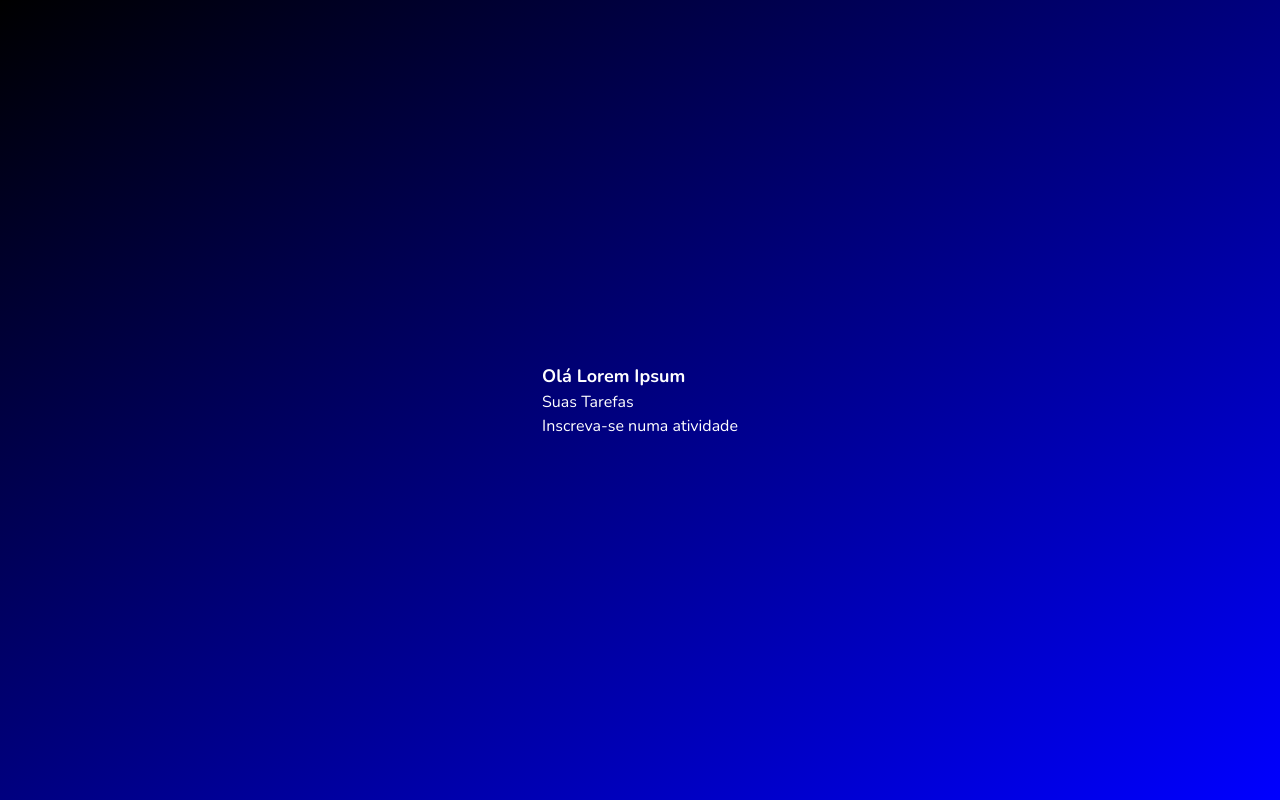
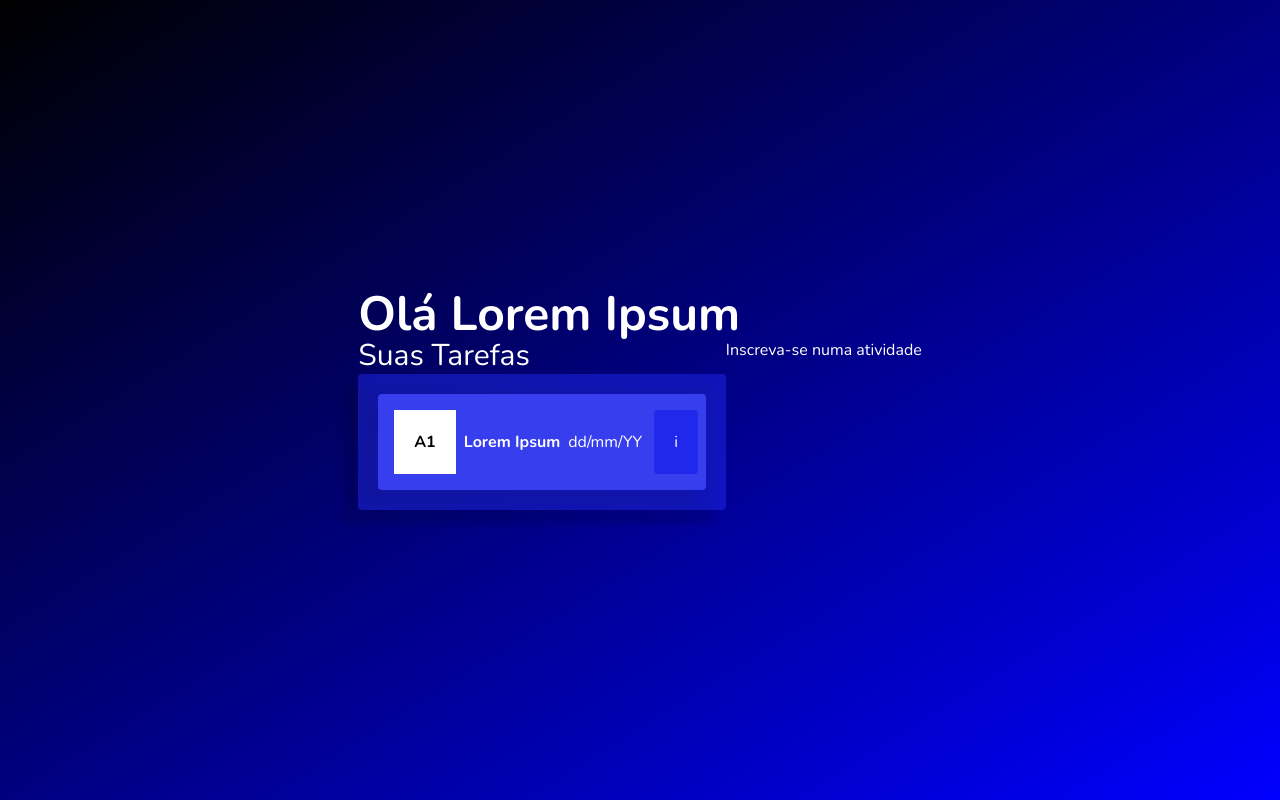
Before and after one commit to JoaoVictor-FA/Projeto-Eng-soft, a React (Vite) app in the folder frontend-engsoft/: page /Student in a window 1280 px wide. Built offline with nearby package versions, Linux system fonts and the light colour scheme.

Commit message:
Starting card component

```diff
--- /dev/null
+++ b/frontend-engsoft/src/components/Card.tsx
@@ -0,0 +1,16 @@
+export default function Card() {
+  return (
+    <article className="flex items-center justify-between p-2 rounded bg-blue-secondary">
+      <div className="flex justify-center items-center gap-2 p-2 ">
+        <div className="p-5 bg-white ">
+          <h3 className="font-bold text-black">A1</h3>
+        </div>
+        <h4  className="font-bold">Lorem Ipsum</h4>
+      </div>
+      <div className="flex justify-center items-center gap-3">
+        <p>dd/mm/YY</p>
+        <button className="bg-blue-main p-5 rounded">i</button>
+      </div>
+    </article>
+  )
+}
--- a/frontend-engsoft/src/pages/StudentHome.tsx
+++ b/frontend-engsoft/src/pages/StudentHome.tsx
@@ -1,16 +1,19 @@
+import Card from "../components/Card";
+
 export default function StudentHome() {
   return (
     <main className="text-white">
-      <h1 className="font-bold text-lg">Olá Lorem Ipsum</h1>
-      <section>
-        <h3>Suas Tarefas</h3>
+      <h1 className="font-bold text-5xl">Olá Lorem Ipsum</h1>
+      <section className="flex justify-between">
+        <aside >
+          <h3 className="text-3xl">Suas Tarefas</h3>
+          <div className="bg-blue-main bg-opacity-50 p-5 rounded drop-shadow-lg">
+            <Card />
+          </div>
+        </aside>
         <div>
-
+          <h3>Inscreva-se numa atividade</h3>
         </div>
-      </section>
-
-      <section>
-        <h3>Inscreva-se numa atividade</h3>
       </section>
     </main>
   )
--- a/frontend-engsoft/tailwind.config.cjs
+++ b/frontend-engsoft/tailwind.config.cjs
@@ -2,7 +2,11 @@
 module.exports = {
   content: ["./index.html", "./src/**/*.{js,ts,jsx,tsx}"],
   theme: {
-    extend: {},
+    extend: {
+      dropShadow: {
+        'lg': '-14px 14px 3px rgba(0,0,0, 0.25)',
+      }
+    },
     colors: {
       blue: {
         main: "#2028EB",
```
